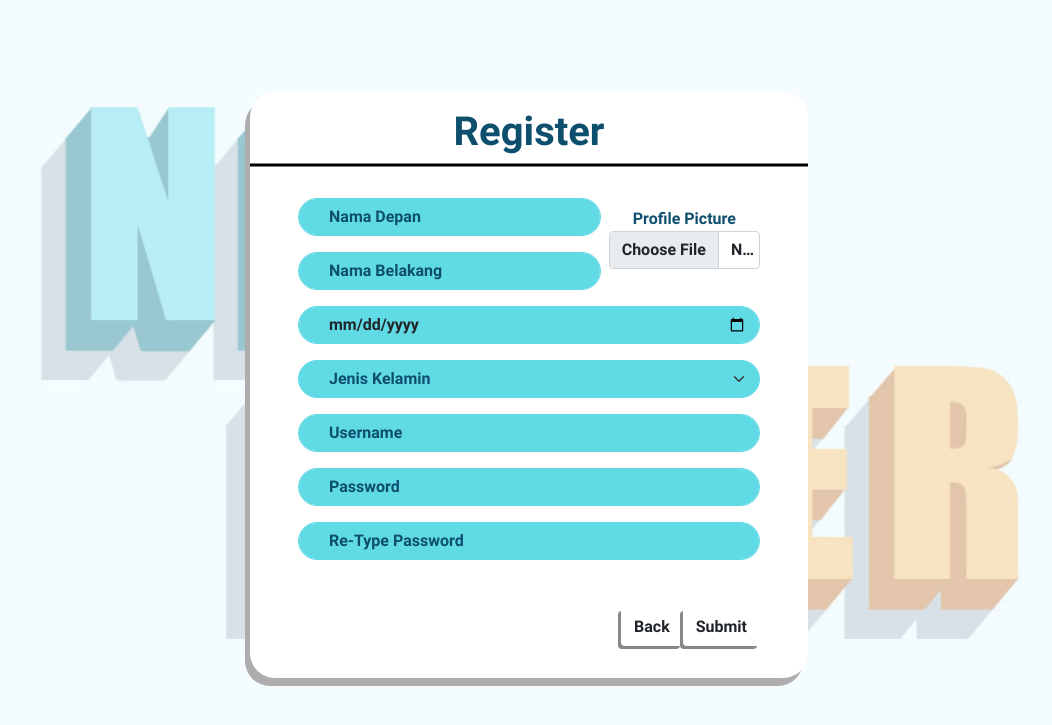
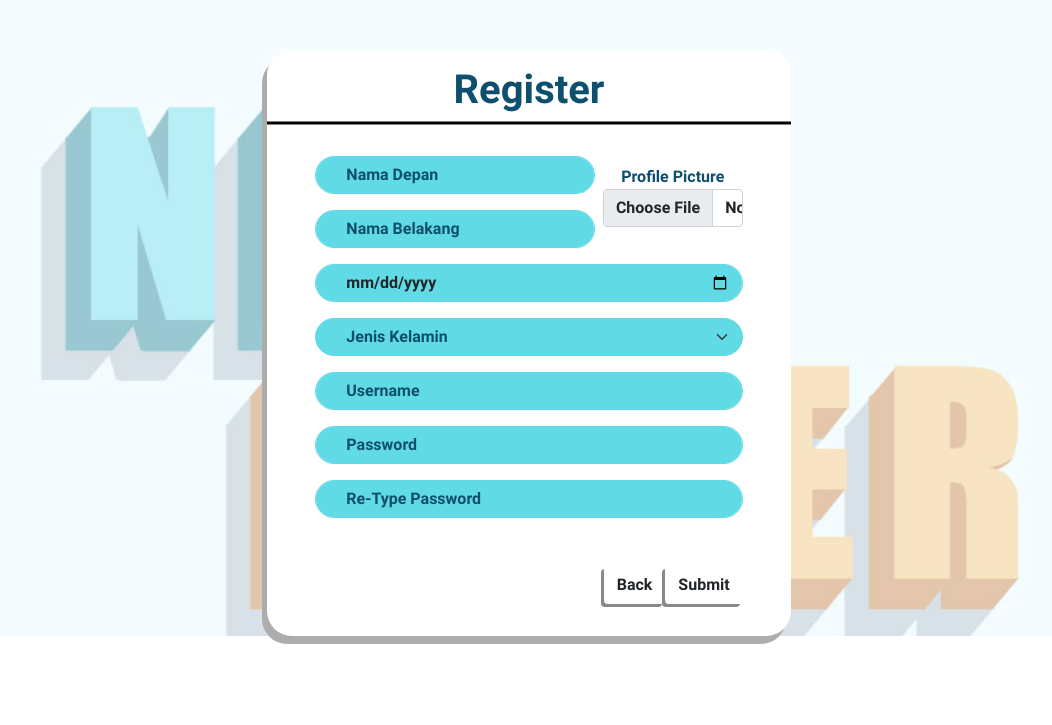
Before and after one commit to FelicianoSurya/Project_UTS_Pemweb, a PHP site: page /Register in a window 1280 px wide. Shown: the top 725 px of the page, without its empty margins (111-1163 px from the left). Run offline with PHP 8.4, Linux system fonts and the light colour scheme; data comes from the database, SQL or seed files in the repository; some libraries are stand-ins or nearby versions.

Commit message:
edit regis

```diff
--- a/Assets/css/base.css
+++ b/Assets/css/base.css
@@ -23,7 +23,7 @@
     box-shadow: -5px 8px #9e9e9e;
     width: 90%;
     padding:0 2rem;
-    margin-top: 10rem;
+    margin-top: 5rem;
   }
 
   .modal-title {
--- a/Assets/css/regis.css
+++ b/Assets/css/regis.css
@@ -1,11 +1,10 @@
-body{
+.background{
   background-image:url('../images/Register/BackgroundRegister.jpg');
   background-repeat: no-repeat;
   background-size: cover;
 }
 
 .formRegister {
-  width: 45%;
   background-color: white;
   padding: 1rem 3rem 2rem 3rem;
   border-radius: 25px;
--- a/Views/Register.php
+++ b/Views/Register.php
@@ -14,9 +14,9 @@
 
 </head>
 <body>
-
-        <div class="container d-flex justify-content-center align-items-center" style="height:90vh">
-            <div class="formRegister col-lg-6 col-md-10 col-11">
+    <div class="background">
+        <div class="container-fluid d-flex justify-content-center align-items-center">
+            <div class="formRegister col-lg-5 col-md-8 col-11">
                 <h1>Register</h1>
                 <div class="line"></div>
                 <form method="POST" action="" enctype="multipart/form-data">
@@ -49,6 +49,6 @@
                 </form>
             </div>
         </div>
-
+    </div>
 </body>
 </html>
```
